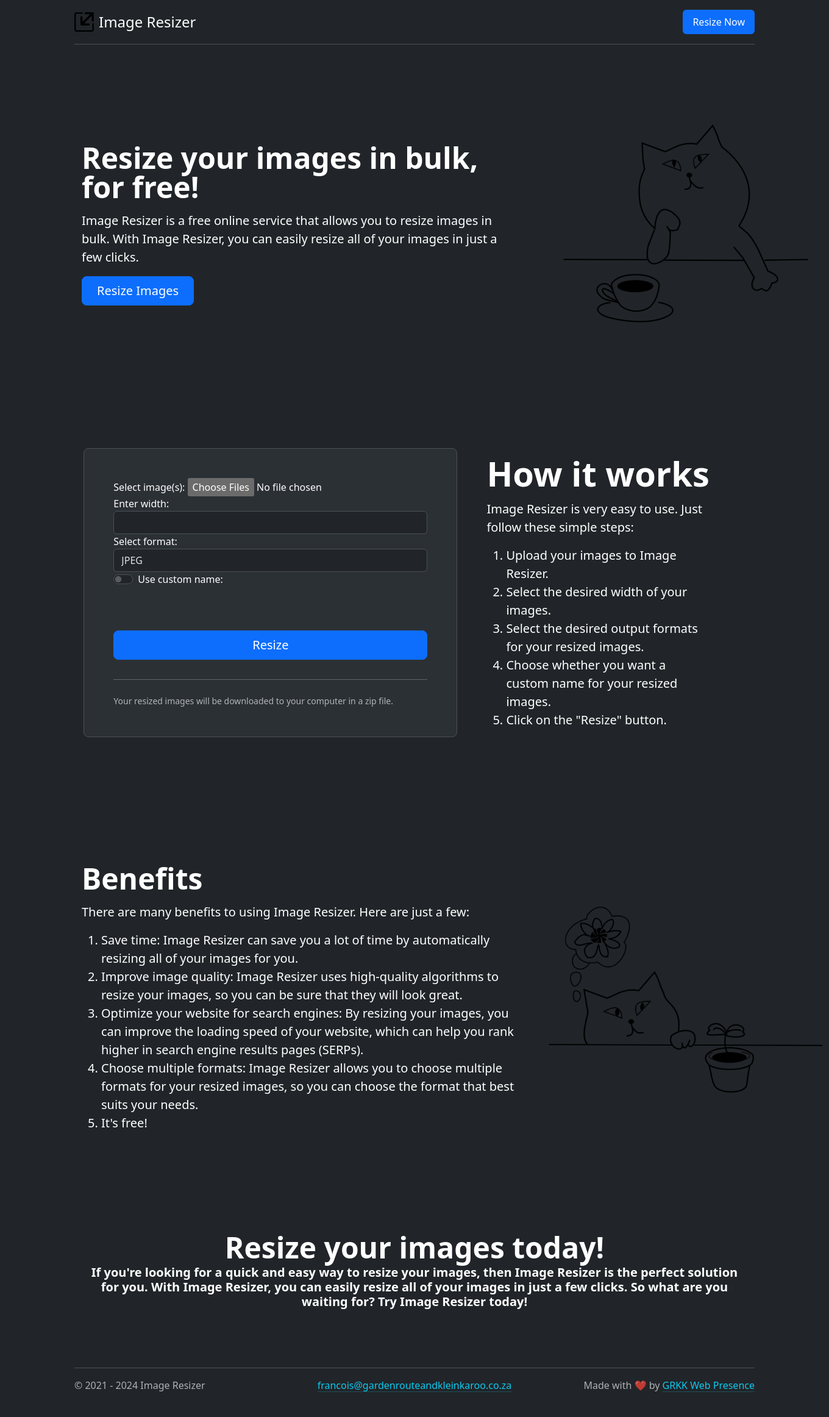
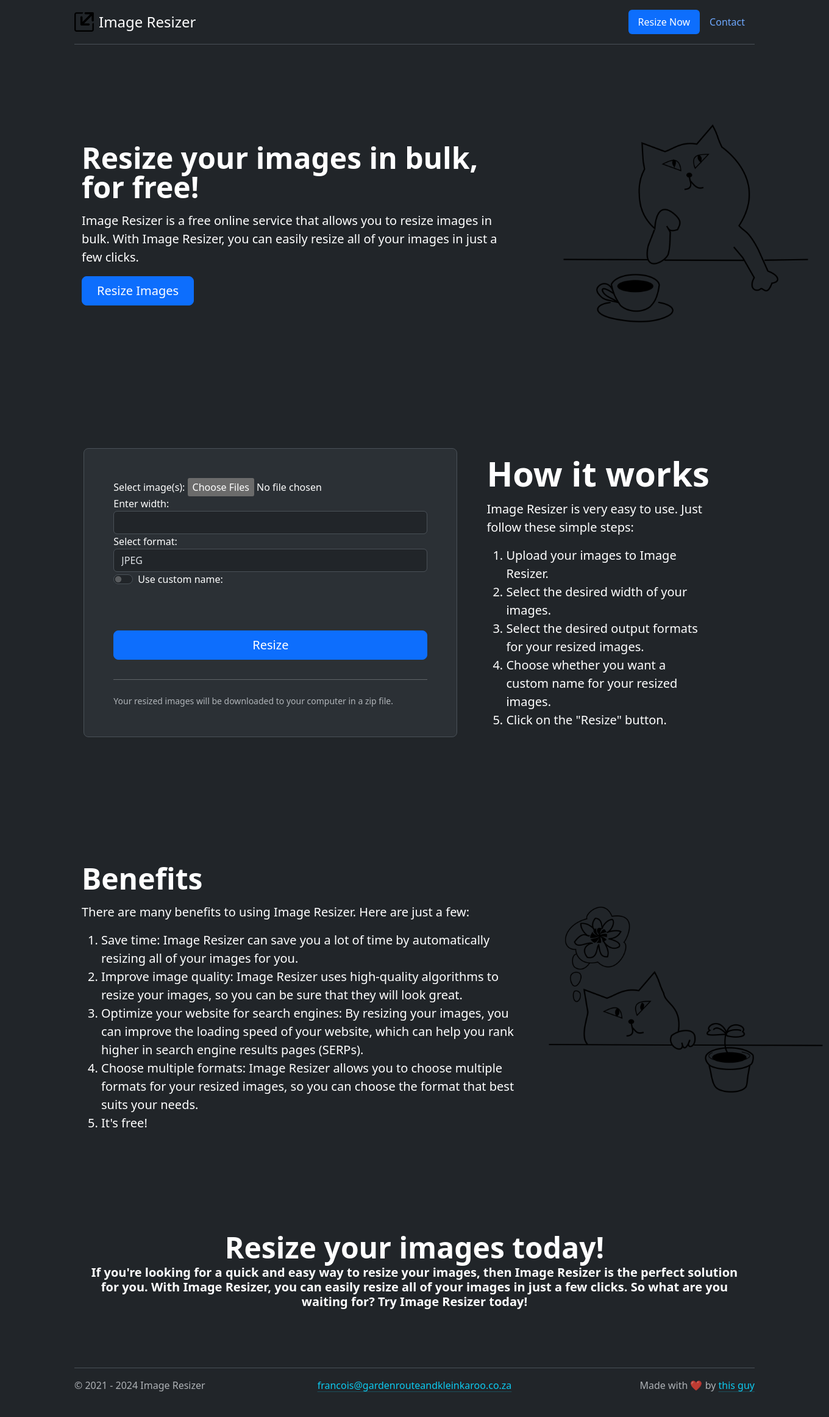
Before and after one commit to FrancoisSchoeman/WebImageResizer, a Django app: page / in a window 1360 px wide. Shown: the whole page at 61% size. Run offline with Django 3.2, Linux system fonts and the light colour scheme; data that the repository does not hold is empty; parts of the project's set-up code (start-up, migrations or seed data) failed here and were passed over; some libraries are stand-ins or nearby versions.

Commit message:
remove commented header code and update footer link in base.html

```diff
--- a/web_image_resizer_app/templates/base.html
+++ b/web_image_resizer_app/templates/base.html
@@ -51,21 +51,13 @@
             <ul class="nav nav-pills">
                 <li class="nav-item"><a href="{% url 'resize_image' %}#resizer" class="nav-link active"
                         aria-current="page">Resize Now</a></li>
-                <!-- <li class="nav-item"><a href="#" class="nav-link">Features</a></li>
-                <li class="nav-item"><a href="#" class="nav-link">Pricing</a></li>
-                <li class="nav-item"><a href="#" class="nav-link">FAQs</a></li> -->
-                <!-- <li class="nav-item"><a href="{% url 'contact' %}" class="nav-link">Contact</a></li> -->
+                <li class="nav-item"><a href="{% url 'contact' %}" class="nav-link">Contact</a></li>
             </ul>
         </header>
     </div>
 
     {% block content %}{% endblock %}
 </body>
-
-<!-- <footer>
-    <p>&copy; 2021 - <span id="current-year"></span> Image Resizer</p>
-    <p>Made with ❤️ by <a href="https://grkkwebpresence.co.za/" target="_blank" rel="noopener">GRKK Web Presence</a></p>
-</footer> -->
 
 <div class="container">
     <footer class="d-flex flex-wrap justify-content-between align-items-center py-3 my-4 border-top">
@@ -78,7 +70,7 @@
 
         <p class="col-md-4 mb-0 text-body-secondary text-end">Made with ❤️ by <a
                 class="link-info link-offset-2 link-underline-opacity-25 link-underline-opacity-100-hover"
-                href="https://grkkwebpresence.co.za/" target="_blank" rel="noopener">GRKK Web Presence</a></p>
+                href="https://github.com/FrancoisSchoeman" target="_blank" rel="noopener">this guy</a></p>
     </footer>
 </div>
 
```
